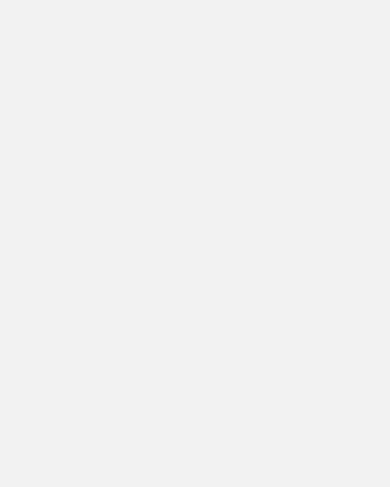
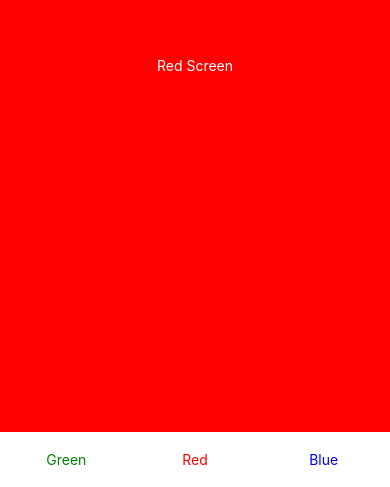
Before and after one commit to FedeGomboc/TpNavigation, a React Native app: screen /RedScreen in a window 390 px wide. Shown: the part 357-844 px from the top of the page. Built offline with nearby package versions, Linux system fonts and the light colour scheme.

Commit message:
terminado navigation, empezando login

```diff
--- a/App.js
+++ b/App.js
@@ -1,20 +1,21 @@
-import { StatusBar } from 'expo-status-bar';
-import { StyleSheet, Text, View } from 'react-native';
-import { createNativeStackNavigator } from '@react-navigation/native-stack';
-import { NavigationContainer } from '@react-navigation/native';
-import RedScreen from './src/screens/RedScreen';
-import BlueScreen from './src/screens/BlueScreen';
-import GreenScreen from './src/screens/GreenScreen';
+import { StatusBar } from "expo-status-bar";
+import { StyleSheet, Text, View } from "react-native";
+import { createNativeStackNavigator } from "@react-navigation/native-stack";
+import { NavigationContainer } from "@react-navigation/native";
+import RedScreen from "./src/screens/RedScreen";
+import BlueScreen from "./src/screens/BlueScreen";
+import GreenScreen from "./src/screens/GreenScreen";
+import LoginScreen from "./src/screens/LoginScreen";
 
-
-const Stack = createNativeStackNavigator()
+const Stack = createNativeStackNavigator();
 
 export default function App() {
   return (
     <NavigationContainer>
-       <Stack.Navigator screenOptions={{ headerShown: false }}>
-       <Stack.Screen name="BlueScreen" component={BlueScreen} />
+      <Stack.Navigator screenOptions={{ headerShown: false }}>
+        <Stack.Screen name="LoginScreen" component={LoginScreen} />
         <Stack.Screen name="GreenScreen" component={GreenScreen} />
+        <Stack.Screen name="BlueScreen" component={BlueScreen} />
         <Stack.Screen name="RedScreen" component={RedScreen} />
       </Stack.Navigator>
     </NavigationContainer>
@@ -24,8 +25,8 @@ export default function App() {
 const styles = StyleSheet.create({
   container: {
     flex: 1,
-    backgroundColor: '#fff',
-    alignItems: 'center',
-    justifyContent: 'center',
+    backgroundColor: "#fff",
+    alignItems: "center",
+    justifyContent: "center",
   },
 });
--- a/src/components/Menu.js
+++ b/src/components/Menu.js
@@ -0,0 +1,56 @@
+import { View, Text, StyleSheet } from "react-native";
+import React from "react";
+import { TouchableOpacity } from "react-native";
+import { useNavigation } from "@react-navigation/native";
+
+export default function Menu() {
+
+  const navigation = useNavigation();
+
+  return (
+    <View style={styles.container}>
+      <TouchableOpacity style={styles.boton} onPress={() => navigation.navigate("GreenScreen")}>
+        <Text style={styles.verde}>Green</Text>
+      </TouchableOpacity>
+
+      <TouchableOpacity style={styles.boton} onPress={() => navigation.navigate("RedScreen")}>
+        <Text style={styles.rojo}>Red</Text>
+      </TouchableOpacity>
+
+      <TouchableOpacity style={styles.boton} onPress={() => navigation.navigate("BlueScreen")}>
+        <Text style={styles.azul}>Blue</Text>
+      </TouchableOpacity>
+    </View>
+  );
+}
+
+const styles = StyleSheet.create({
+  container: {
+    display: "flex",
+    backgroundColor: "white",
+    flexDirection: "row",
+    alignItems: "center",
+    justifyContent: "center",
+    width: "100%",
+    height: 55,
+    position: "absolute",
+    bottom: 0,
+  },
+  boton: {
+    width: "33%",
+    height: "100%",
+    display: "flex",
+    flexDirection: "row",
+    alignItems: "center",
+    justifyContent: "center",
+  },
+  verde: {
+    color: "green"
+  },
+  azul: {
+    color: "blue"
+  },
+  rojo: {
+    color: "red"
+  }
+});
--- a/src/screens/BlueScreen.js
+++ b/src/screens/BlueScreen.js
@@ -1,17 +1,24 @@
-import React from "react";
-import {StyleSheet, Text, View, Image} from "react-native";
-import Constants from "expo-constants";
+import { View, Text, StyleSheet } from 'react-native'
+import React from 'react'
+import Menu from '../components/Menu';
 
-const BlueScreen = () => {
+export default function BlueScreen() {
+  return (
     <View style={styles.container}>
-        <Text>Blue Screen</Text>
+      <Text style={styles.text}>Blue Screen</Text>
+      <Menu/>
     </View>
+  )
 }
 
 const styles = StyleSheet.create({
     container: {
-        backgroundColor: "blue"
+      flex: 1,
+      backgroundColor: 'blue',
+      alignItems: 'center', //Centro del eje X
+      justifyContent: 'center', //Centro del eje Y
+    },
+    text: {
+      color: "white",
     }
-})
-
-export default BlueScreen
+  });
--- a/src/screens/GreenScreen.js
+++ b/src/screens/GreenScreen.js
@@ -1,9 +1,24 @@
-import React from "react";
-import {StyleSheet, Text, View, Image} from "react-native";
-import Constants from "expo-constants";
+import { View, Text, StyleSheet } from 'react-native'
+import React from 'react'
+import Menu from '../components/Menu';
 
-const GreenScreen = () => {
-    <Text>Hol</Text>
+export default function GreenScreen() {
+  return (
+    <View style={styles.container}>
+      <Text style={styles.text}>Green Screen</Text>
+      <Menu/>
+    </View>
+  )
 }
 
-export default GreenScreen
+const styles = StyleSheet.create({
+    container: {
+      flex: 1,
+      backgroundColor: 'green',
+      alignItems: 'center', //Centro del eje X
+      justifyContent: 'center', //Centro del eje Y
+    },
+    text: {
+      color: "white",
+    }
+  });
--- /dev/null
+++ b/src/screens/LoginScreen.js
@@ -0,0 +1,31 @@
+import { View, Text, StyleSheet } from "react-native";
+import React from "react";
+import { TextInput } from "react-native";
+
+export default function LoginScreen() {
+  return (
+    <View style={styles.container}>
+      <TextInput style={styles.input} placeholder="Usuario"></TextInput>
+      <TextInput style={styles.input} placeholder="Contraseña"></TextInput>
+    </View>
+  );
+}
+
+const styles = StyleSheet.create({
+  input: {
+    margin: 12,
+    borderWidth: 1,
+    padding: 10,
+    fontSize: 11.5,
+    borderRadius: 10,
+    width: "85%",
+  },
+  container: {
+    display: "flex",
+    alignItems: "center",
+    justifyContent: "center",
+    width: "100%",
+    position: "absolute",
+    bottom: 350,
+  }
+});
--- a/src/screens/RedScreen.js
+++ b/src/screens/RedScreen.js
@@ -1,9 +1,25 @@
-import React from "react";
-import {StyleSheet, Text, View, Image} from "react-native";
-import Constants from "expo-constants";
+import { View, Text, StyleSheet } from 'react-native'
+import React from 'react'
+import Menu from '../components/Menu';
 
-const RedScreen = () => {
-    <Text>Hol</Text>
+
+export default function RedScreen() {
+  return (
+    <View style={styles.container}>
+      <Text style={styles.text}>Red Screen</Text>
+      <Menu/>
+    </View>
+  )
 }
 
-export default RedScreen
+const styles = StyleSheet.create({
+    container: {
+      flex: 1,
+      backgroundColor: 'red',
+      alignItems: 'center', //Centro del eje X
+      justifyContent: 'center', //Centro del eje Y
+    },
+    text: {
+      color: "white",
+    }
+  });
```
